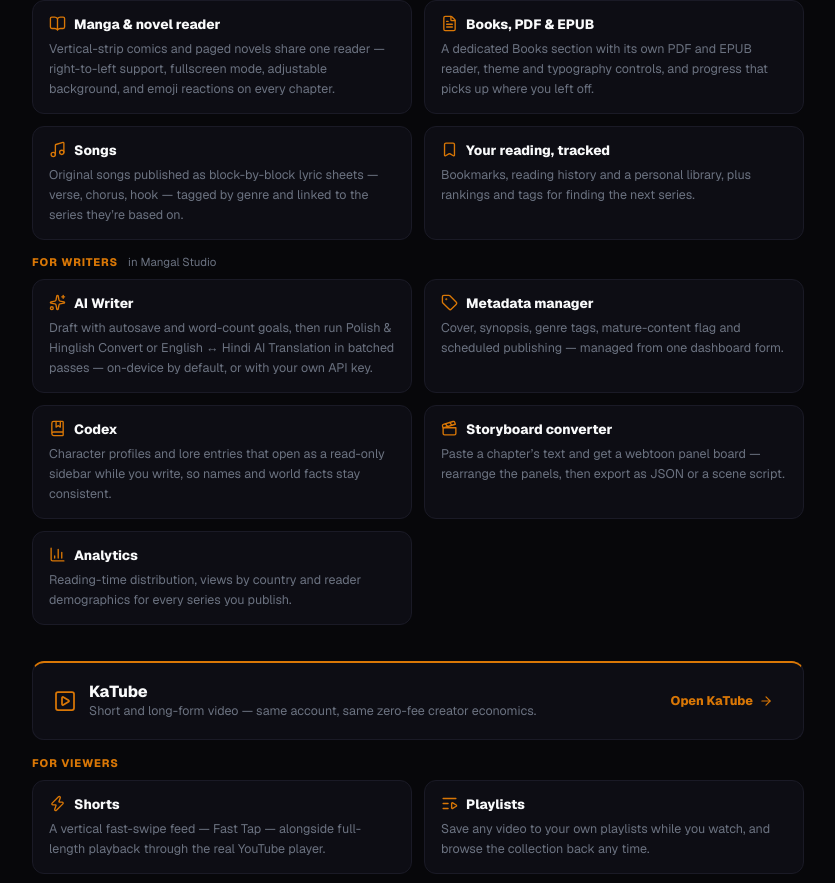
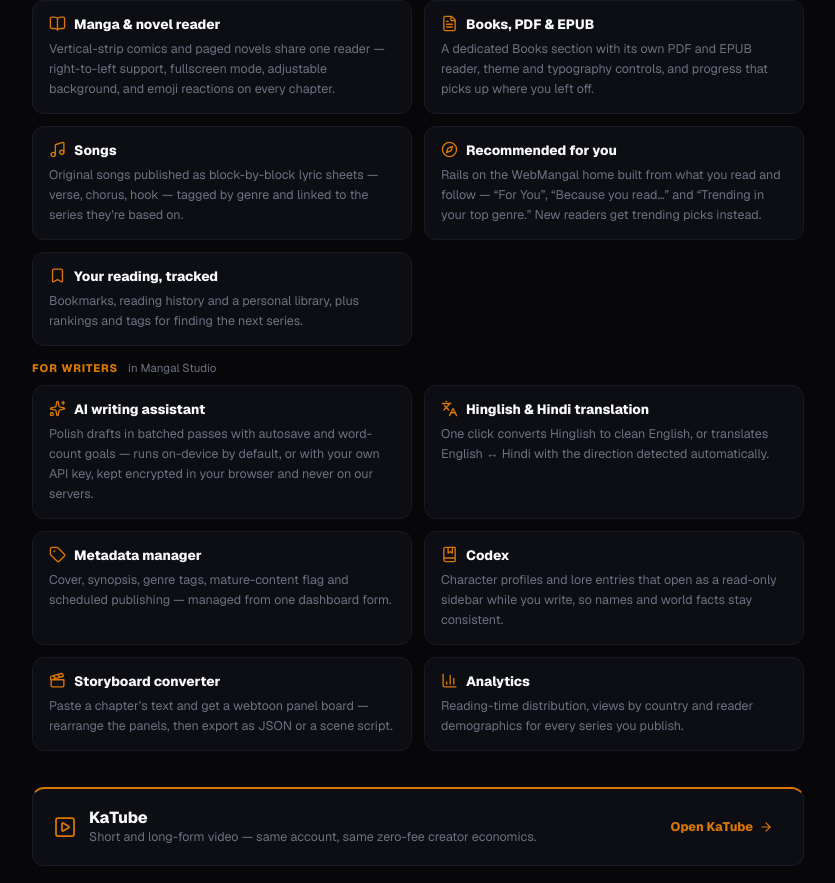
Before and after one commit to KAIF1409/mangal-platform, a Next.js app: page /about in a window 1280 px wide. Shown: the part 1093-1976 px from the top of the page, without its empty margins (222-1057 px from the left). Built offline with nearby package versions, Linux system fonts and the light colour scheme.

Commit message:
feat(about): §147 — extend /about features grid (recommendations card; split AI Writer into assistant + Hinglish/Hindi translation)

```diff
--- a/src/app/about/FeaturesSection.tsx
+++ b/src/app/about/FeaturesSection.tsx
@@ -1,9 +1,13 @@
 'use client';
 
-// ── /about features section (§145) ──────────────────────────────────────────
+// ── /about features section (§145, extended §147) ───────────────────────────
 // Per-platform capability grid for the company page. Copy is grounded in the
 // §145 Phase 0 audit of what is actually shipped (CONTEXT.md) — nothing here
-// describes an unbuilt feature (no Nova, no K Circle servers/roles, no Live).
+// describes an unbuilt feature (no Nova, no K Circle servers/roles, no Live,
+// no chapter-synced audio — §147). §147 extension: added the recommendations
+// card (verified against /api/recommendations + RecommendedForYou.tsx) and
+// split the single AI Writer card into assistant + translation cards so the
+// two §144 AI actions read separately; §145 copy otherwise untouched.
 //
 // Pattern (§145 Phase 1): 2-5 word title + one sentence per feature, grouped
 // by user segment (WebMangal reader/writer, KaTube viewer/creator) or by
@@ -20,8 +24,10 @@
   BookOpen,
   Camera,
   Clapperboard,
+  Compass,
   FileText,
   Flame,
+  Languages,
   ListVideo,
   Megaphone,
   MessageCircle,
@@ -86,6 +92,11 @@
             desc: 'Original songs published as block-by-block lyric sheets — verse, chorus, hook — tagged by genre and linked to the series they\u2019re based on.',
           },
           {
+            icon: Compass,
+            title: 'Recommended for you',
+            desc: 'Rails on the WebMangal home built from what you read and follow — “For You”, “Because you read…” and “Trending in your top genre.” New readers get trending picks instead.',
+          },
+          {
             icon: Bookmark,
             title: 'Your reading, tracked',
             desc: 'Bookmarks, reading history and a personal library, plus rankings and tags for finding the next series.',
@@ -98,8 +109,13 @@
         items: [
           {
             icon: Sparkles,
-            title: 'AI Writer',
-            desc: 'Draft with autosave and word-count goals, then run Polish & Hinglish Convert or English ↔ Hindi AI Translation in batched passes — on-device by default, or with your own API key.',
+            title: 'AI writing assistant',
+            desc: 'Polish drafts in batched passes with autosave and word-count goals — runs on-device by default, or with your own API key, kept encrypted in your browser and never on our servers.',
+          },
+          {
+            icon: Languages,
+            title: 'Hinglish & Hindi translation',
+            desc: 'One click converts Hinglish to clean English, or translates English ↔ Hindi with the direction detected automatically.',
           },
           {
             icon: Tag,
```
Also changed, not shown: 1 other file (tests, documents, lock files or other folders).
